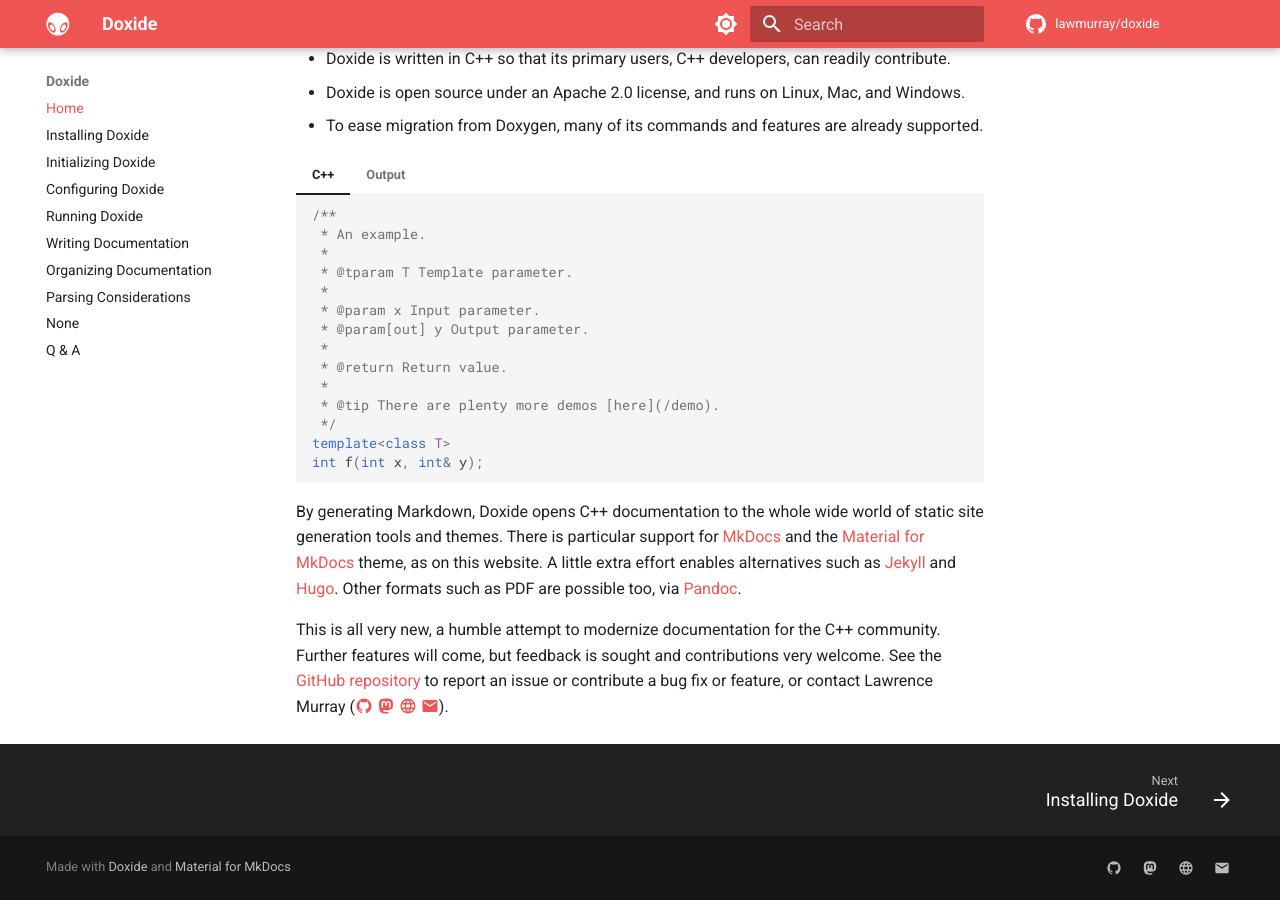
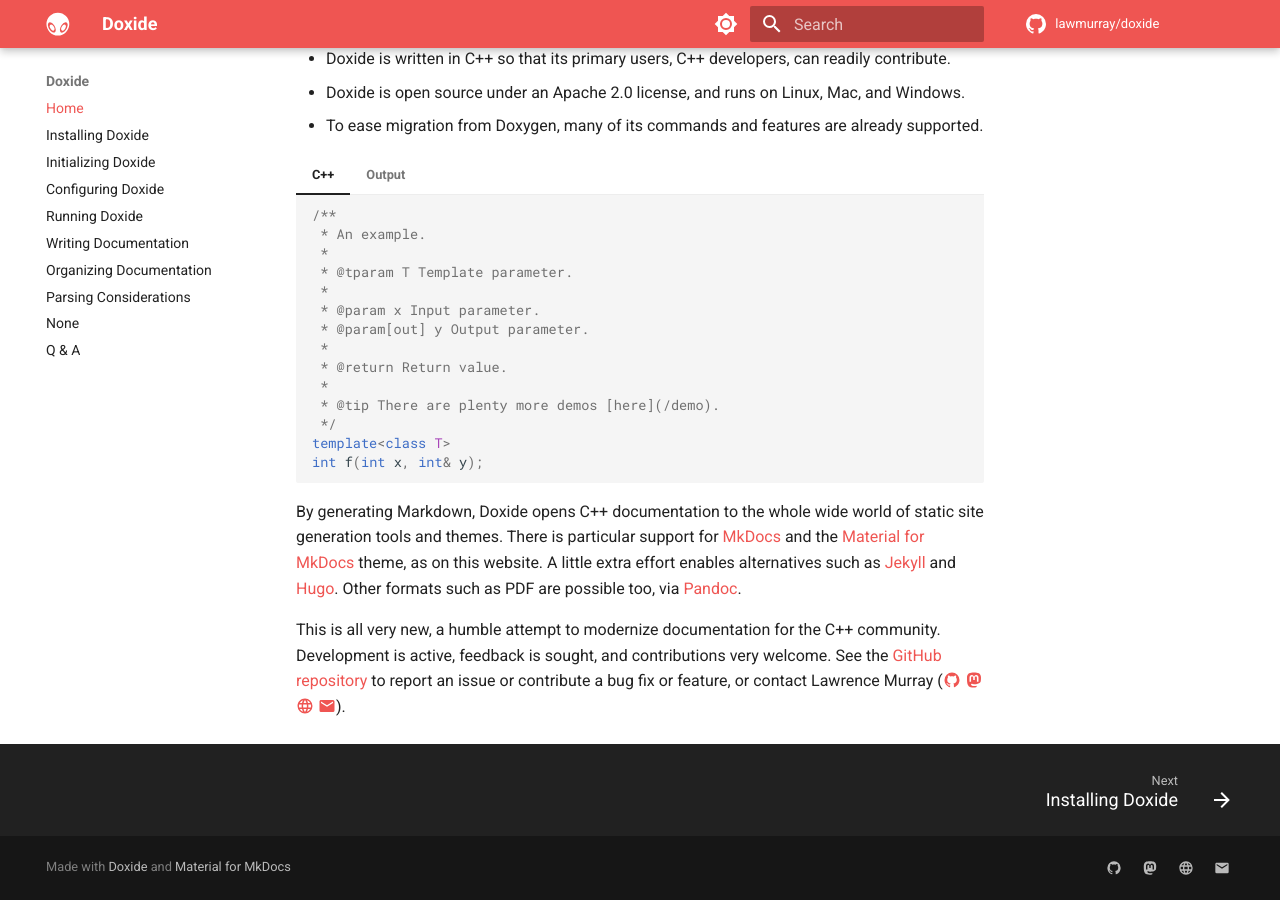
Before and after one commit to lawmurray/doxide, an MkDocs documentation site: the page built from docs/index.md, in a window 1280 px wide and 900 px high, scrolled down 693 px. Built offline with MkDocs 1.6.1 and Material for MkDocs 9.7.7, drawn with Linux system fonts in a browser that asks for light colours; comment, search, counter and statistics services are not loaded.

Commit message:
Updates to landing page text.

```diff
--- a/docs/index.md
+++ b/docs/index.md
@@ -62,4 +62,4 @@
 
 By generating Markdown, Doxide opens C++ documentation to the whole wide world of static site generation tools and themes. There is particular support for [MkDocs](https://www.mkdocs.org/){target="_blank"} and the [Material for MkDocs](https://squidfunk.github.io/mkdocs-material/){target="_blank"} theme, as on this website. A little extra effort enables alternatives such as [Jekyll](https://jekyllrb.com/){target="_blank"} and [Hugo](https://gohugo.io/){target="_blank"}. Other formats such as PDF are possible too, via [Pandoc](https://pandoc.org/){target="_blank"}.
 
-This is all very new, a humble attempt to modernize documentation for the C++ community. Further features will come, but feedback is sought and contributions very welcome. See the [GitHub repository](https://github.com/lawmurray/doxide){target="_blank"} to report an issue or contribute a bug fix or feature, or contact Lawrence Murray ([:material-github:](https://github.com/lawmurray){target="_blank"} [:material-mastodon:](https://fosstodon.org/@lawmurray){target="_blank"} [:material-web:](https://indii.org){target="_blank"} [:material-email:](mailto:lawrence@indii.org){target="_blank"}).
+This is all very new, a humble attempt to modernize documentation for the C++ community. Development is active, feedback is sought, and contributions very welcome. See the [GitHub repository](https://github.com/lawmurray/doxide){target="_blank"} to report an issue or contribute a bug fix or feature, or contact Lawrence Murray ([:material-github:](https://github.com/lawmurray){target="_blank"} [:material-mastodon:](https://fosstodon.org/@lawmurray){target="_blank"} [:material-web:](https://indii.org){target="_blank"} [:material-email:](mailto:lawrence@indii.org){target="_blank"}).
```
